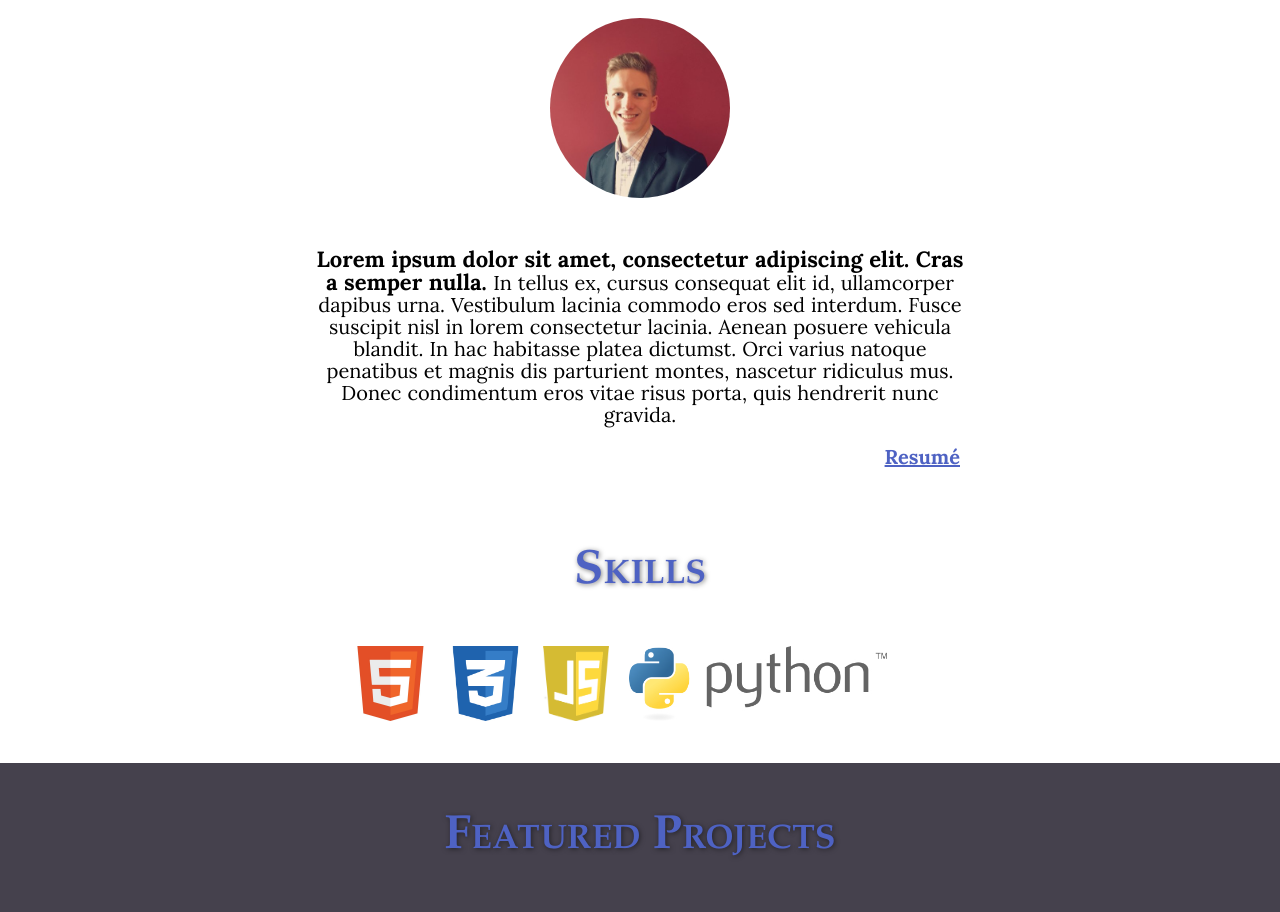
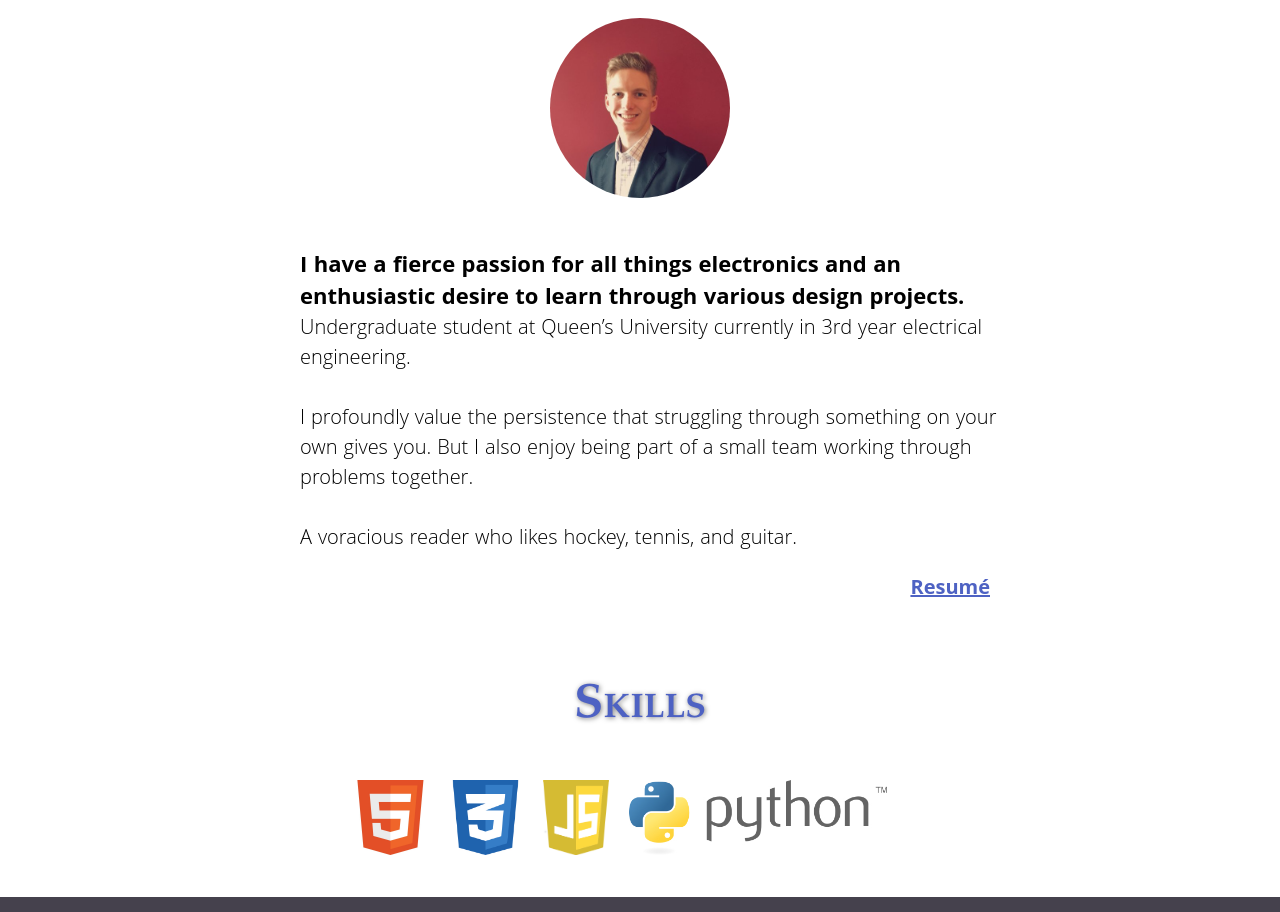
Before and after one commit to nBuze/Portfolio-Site, a Jekyll site: the page built from index.html, in a window 1280 px wide, cut to the strip 1020-1932 px from the top of the page. Built offline with Jekyll 4.4.1, drawn with Linux system fonts in a browser that asks for light colours; Markdown is read by kramdown in place of the engine named in the settings.

Commit message:
Wrote about me blurb

```diff
--- a/_includes/about.html
+++ b/_includes/about.html
@@ -6,7 +6,11 @@
     </div>
 
     <div class="about-content">
-        <p class="objective"><strong>Lorem ipsum dolor sit amet, consectetur adipiscing elit. Cras a semper nulla. </strong>In tellus ex, cursus consequat elit id, ullamcorper dapibus urna. Vestibulum lacinia commodo eros sed interdum. Fusce suscipit nisl in lorem consectetur lacinia. Aenean posuere vehicula blandit. In hac habitasse platea dictumst. Orci varius natoque penatibus et magnis dis parturient montes, nascetur ridiculus mus. Donec condimentum eros vitae risus porta, quis hendrerit nunc gravida.
+        <p class="objective"><strong>I have a fierce passion for all things electronics and an enthusiastic desire to learn through various design projects. </strong>Undergraduate student at Queen’s University currently in 3rd year electrical engineering.
+<br><br>
+I profoundly value the persistence that struggling through something on your own gives you. But I also enjoy being part of a small team working through problems together.
+<br><br>
+A voracious reader who likes hockey, tennis, and guitar.
             <a href="#">Resumé</a>
         </p>
     </div>
--- a/css/main.css
+++ b/css/main.css
@@ -118,15 +118,18 @@ svg .fill {
 }
 
 .objective {
+    font-family: 'Open Sans';
+
     position: relative;
-    max-width: 660px;
-    font-weight: 400;
+    max-width: 700px;
+    font-weight: 300;
     font-size: 20px;
     word-spacing: 0.7px;
     margin: 0 auto;
-    padding: 30px 0 30px;
-    line-height: 1.1em;
-    text-align: center;
+    padding: 30px 0 30px 20px;
+    line-height: 30px;
+    /*     text-align: center;    */
+
 }
 
 .objective strong {
```
